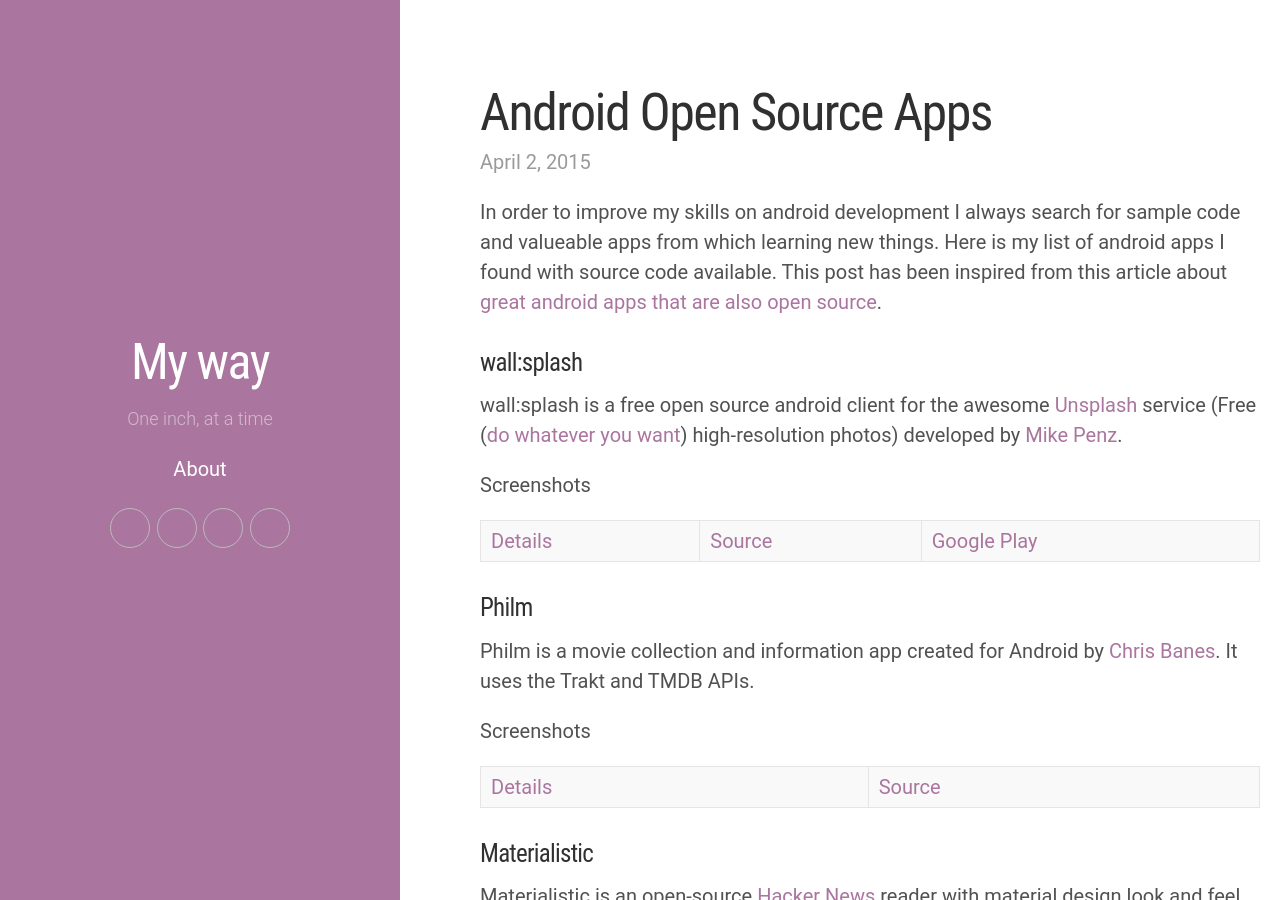
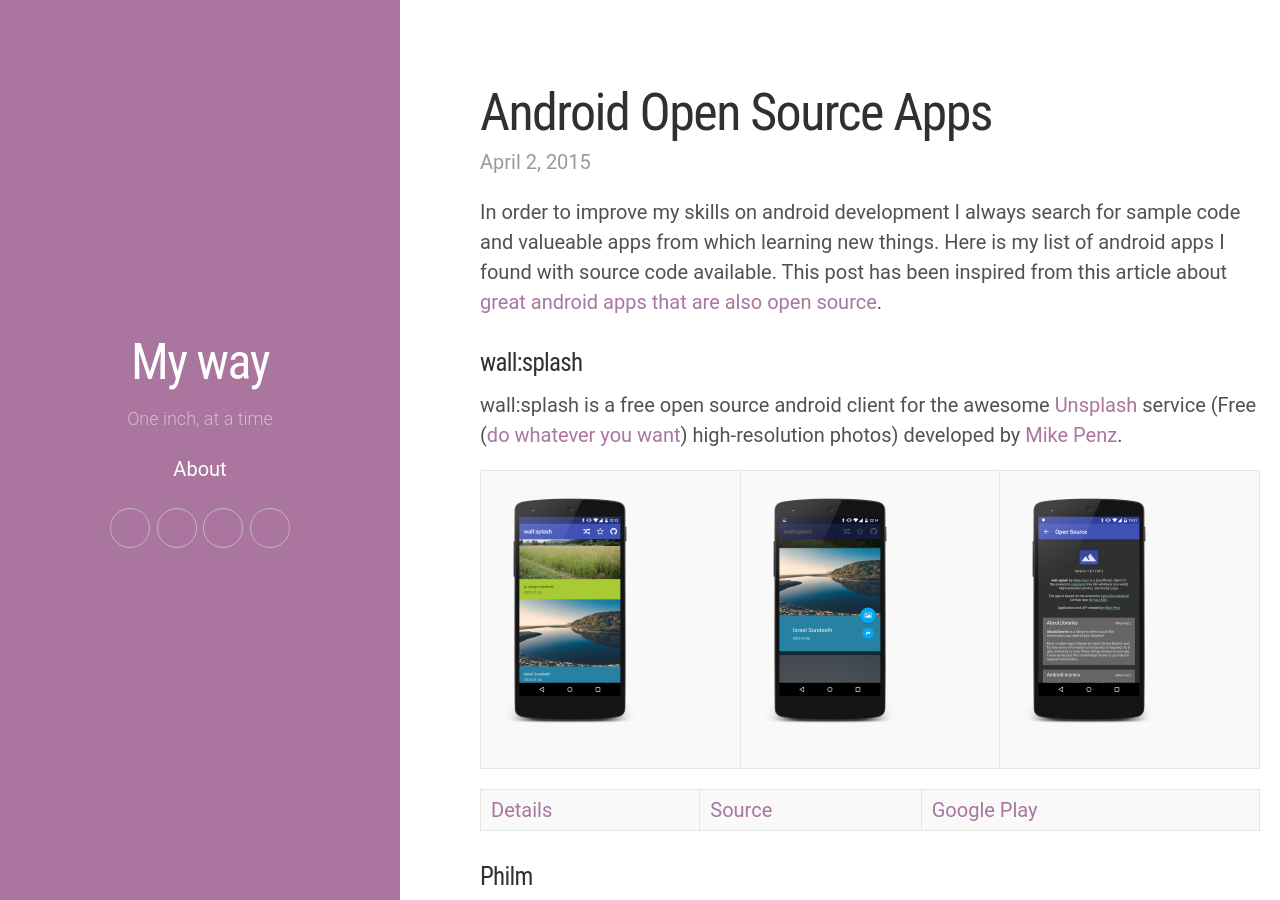
Before and after one commit to kingsor/kingsor.github.io, a Jekyll site: the page built from _posts/2015-04-02-android-open-source-apps.md, in a window 1280 px wide and 900 px high. Built offline with Jekyll 4.4.1, drawn with Linux system fonts in a browser that asks for light colours; nearby versions of some CDN libraries; some web fonts are replaced; some of the changed text lies outside the part shown.

Commit message:
Update images

```diff
--- a/_posts/2015-04-02-android-open-source-apps.md
+++ b/_posts/2015-04-02-android-open-source-apps.md
@@ -13,28 +13,28 @@
 ### wall:splash
 wall:splash is a free open source android client for the awesome [Unsplash](https://unsplash.com/) service (Free ([do whatever you want](https://unsplash.com/license)) high-resolution photos) developed by [Mike Penz](https://github.com/mikepenz).
 
-Screenshots
+![screenshot 1](/images/posts/wallsplash-01.png) | ![screenshot 2](/images/posts/wallsplash-02.png) | ![screenshot 3](/images/posts/wallsplash-03.png)
 
 [Details](http://wallsplashapp.com/) | [Source](https://github.com/mikepenz/wall-splash-android) | [Google Play](https://play.google.com/store/apps/details?id=com.mikepenz.unsplash)
 
 ### Philm
 Philm is a movie collection and information app created for Android by [Chris Banes](http://chris.banes.me). It uses the Trakt and TMDB APIs.
 
-Screenshots
+![screenshot 1](/images/posts/philm-01.png) | ![screenshot 2](/images/posts/philm-02.png) | ![screenshot 3](/images/posts/philm-03.png) | ![screenshot 3](/images/posts/philm-04.png)
 
 [Details](http://chris.banes.me/2014/06/18/philm-is-now-open-source/) | [Source](https://github.com/chrisbanes/philm)
 
 ### Materialistic
 Materialistic is an open-source [Hacker News](https://news.ycombinator.com/) reader with material design look and feel developed by [Ha Duy Trung](https://hidroh.github.io/) using [Hacker News API](https://github.com/HackerNews/API).
 
-![screenshot 1](/images/posts/materialistic-01.png) ![screenshot 2](/images/posts/materialistic-02.png) ![screenshot 3](/images/posts/materialistic-03.png)
+![screenshot 1](/images/posts/materialistic-01.png) | ![screenshot 2](/images/posts/materialistic-02.png) | ![screenshot 3](/images/posts/materialistic-03.png)
 
 [Source](https://github.com/hidroh/materialistic) | [Google Play](https://play.google.com/store/apps/details?id=io.github.hidroh.materialistic&hl=en)
 
 ### Omni-Notes
 Very nice and usefull note taking application developed by [Federico Iosue](https://github.com/federicoiosue).
 
-Screenshots
+![screenshot 1](/images/posts/omninotes-01.png) | ![screenshot 2](/images/posts/omninotes-02.png) | ![screenshot 3](/images/posts/omninotes-03.png)
 
 [Details](http://federicoiosue.github.io/Omni-Notes/) | [Source](https://github.com/federicoiosue/Omni-Notes) | [Google Play](https://play.google.com/store/apps/details?id=it.feio.android.omninotes)
 
@@ -49,17 +49,13 @@
 The Google I/O App is the official app intended to help you navigate the conference, whether you're attending in-person or remotely.
 The other primary goal of the app is to serve as a practical example of best practices for Android app design and development.
 
-Screenshots
+![screenshot 1](/images/posts/iosched-01.png) | ![screenshot 2](/images/posts/iosched-02.png) | ![screenshot 3](/images/posts/iosched-03.png)
 
 [Details](http://android-developers.blogspot.de/2014/07/google-io-2014-app-source-code-now.html) | [Source](https://github.com/google/iosched) | [Google Play](https://play.google.com/store/apps/details?id=com.google.samples.apps.iosched)
 
 ### Wordpress for Android
 The power of WordPress.com and self-hosted WordPress.org sites on your hands.
 
-<div class="row">
-    <div class="col-xs-6"><img src="/images/posts/wordpress-01.png" class="img-responsive" /></div>
-    <div class="col-xs-6"><img src="/images/posts/wordpress-02.png" class="img-responsive" /></div>
-	<div class="col-xs-6"><img src="/images/posts/wordpress-03.png" class="img-responsive" /></div>
-</div>
+![screenshot 1](/images/posts/wordpress-01.png) | ![screenshot 2](/images/posts/wordpress-02.png) | ![screenshot 3](/images/posts/wordpress-03.png)
 
 [Details](https://apps.wordpress.org/) | [Source](https://github.com/wordpress-mobile/WordPress-Android) | [Google Play](https://play.google.com/store/apps/details?id=org.wordpress.android)
```
Also changed, not shown: images/posts/iosched-01.png (added), images/posts/iosched-02.png (added), images/posts/iosched-03.png (added), images/posts/omninotes-01.png (added), images/posts/omninotes-02.png (added), images/posts/omninotes-03.png (added), images/posts/philm-01.png (added), images/posts/philm-02.png (added), images/posts/philm-03.png (added), images/posts/philm-04.png (added), images/posts/wallsplash-01.png (added), images/posts/wallsplash-02.png (added), images/posts/wallsplash-03.png (added).
